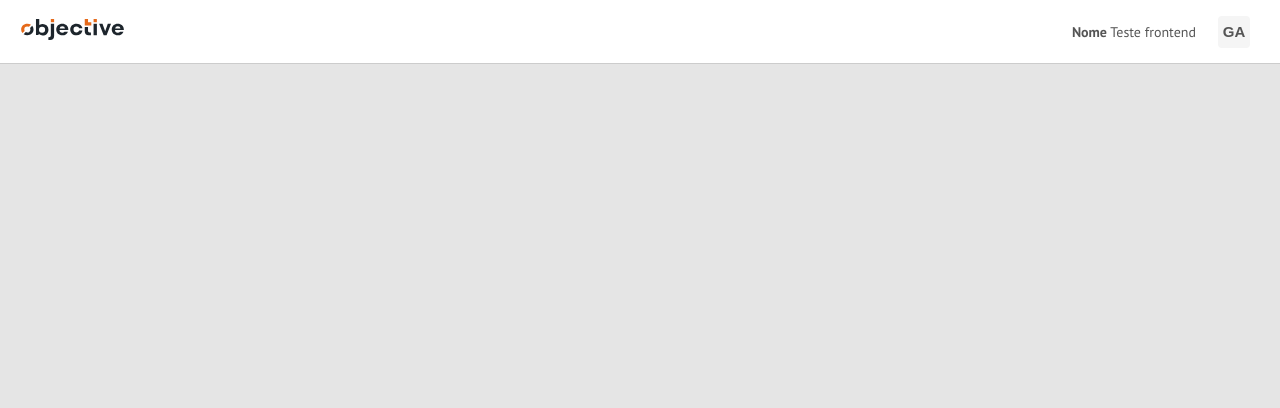
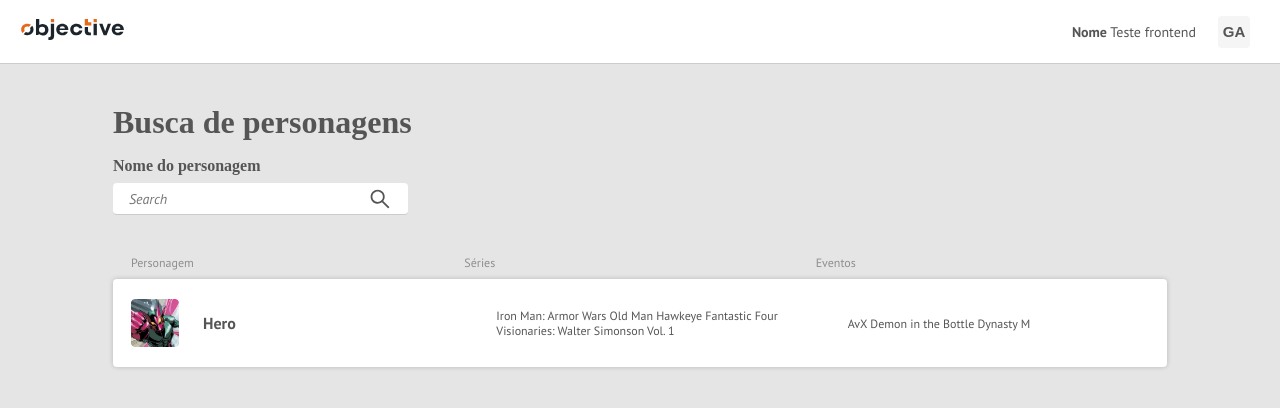
Before and after one commit to Gabriel-Alexander10/desafio_objective, a Next.js app: page / in a window 1280 px wide. Shown: the top 408 px of the page. Built offline with nearby package versions, Linux system fonts and the light colour scheme; a web font is replaced by a local one.

Commit message:
style: Heroes and Hero components

```diff
--- /dev/null
+++ b/src/components/Hero/index.tsx
@@ -0,0 +1,26 @@
+import Image from 'next/image';
+
+import { HeroItem } from "./styles";
+
+import testImg from '../../assets/teste.png';
+
+export function Hero() {
+  return (
+    <HeroItem>
+      <td>
+        <div>
+          <Image src={testImg} alt="" />
+          <strong>Hero</strong>
+        </div>
+      </td>
+
+      <td>
+        Iron Man: Armor Wars Old Man Hawkeye Fantastic Four Visionaries: Walter Simonson Vol. 1
+      </td>
+
+      <td>
+        AvX Demon in the Bottle Dynasty M
+      </td>
+    </HeroItem>
+  )
+}
--- /dev/null
+++ b/src/components/Hero/styles.ts
@@ -0,0 +1,48 @@
+import styled from 'styled-components';
+
+export const HeroItem = styled.tr`
+  padding: 0 1.5rem;
+  height: 88px;
+  background: var(--white);
+  box-shadow: 0px 0px 5px #00000033;
+  border-radius: 4px;
+
+  td:first-child,
+  th:first-child {
+    border-radius: 4px 0 0 4px;
+  }
+
+  td:last-child,
+  th:last-child {
+    border-radius: 0 4px 4px 0;
+  }
+
+  td {
+    text-align: left;
+    padding-left: 18px;
+    font: 400 0.75rem "PT Sans";
+    color: var(--text);
+    width: 33%;
+
+    & + td {
+      padding-left: 2rem;
+    }
+
+    > div {
+      display: flex;
+      align-items: center;
+
+      img {
+        border-radius: 4px;
+        width: 3rem;
+        height: 3rem;
+      }
+
+      strong {
+        margin-left: 24px;
+        font: bold 1rem "PT Sans";
+      }
+
+    }
+  }
+`;
--- /dev/null
+++ b/src/components/Heroes/index.tsx
@@ -0,0 +1,23 @@
+
+import { Hero } from '../Hero';
+import { Table } from './styles';
+
+export function Heroes() {
+  return (
+    <Table>
+      <thead>
+        <tr>
+          <th>Personagem</th>
+
+          <th>Séries</th>
+
+          <th>Eventos</th>
+        </tr>
+      </thead>
+
+      <tbody>
+        <Hero />
+      </tbody>
+    </Table>
+  )
+}
--- /dev/null
+++ b/src/components/Heroes/styles.ts
@@ -0,0 +1,21 @@
+import styled from 'styled-components';
+
+export const Table = styled.table`
+  border-collapse: collapse;
+
+  tr {
+    th {
+      padding-bottom: 9px;
+
+      text-align: left;
+      padding-left: 18px;
+      font: 400 0.75rem "PT Sans";
+      color: var(--sub-text);
+
+      & + th {
+        padding-left: 0;
+      }
+    }
+
+  }
+`;
--- a/src/pages/index.tsx
+++ b/src/pages/index.tsx
@@ -1,10 +1,24 @@
 import React from 'react'
-import { Header } from '../components/Header'
+import { Header } from '../components/Header';
+import { Heroes } from '../components/Heroes';
+import { Search } from '../components/Search';
+
+import { Container, HeroesListContainer } from '../styles/pages/Home';
 
 export default function Home() {
   return (
     <div>
       <Header />
+
+      <Container>
+        <Search />
+
+        <HeroesListContainer>
+          <Heroes />
+
+        </HeroesListContainer>
+
+      </Container>
     </div>
   )
 }
--- /dev/null
+++ b/src/styles/pages/Home.ts
@@ -0,0 +1,14 @@
+import styled from 'styled-components';
+
+export const Container = styled.div`
+  width: 100%;
+  padding: 2.5rem 7.0625rem;
+`;
+
+export const HeroesListContainer = styled.main`
+  display: flex;
+  flex-direction: column;
+  margin-top: 2.5rem;
+
+  width: 100%;
+`;
```
Also changed, not shown: src/assets/teste.png (added).
